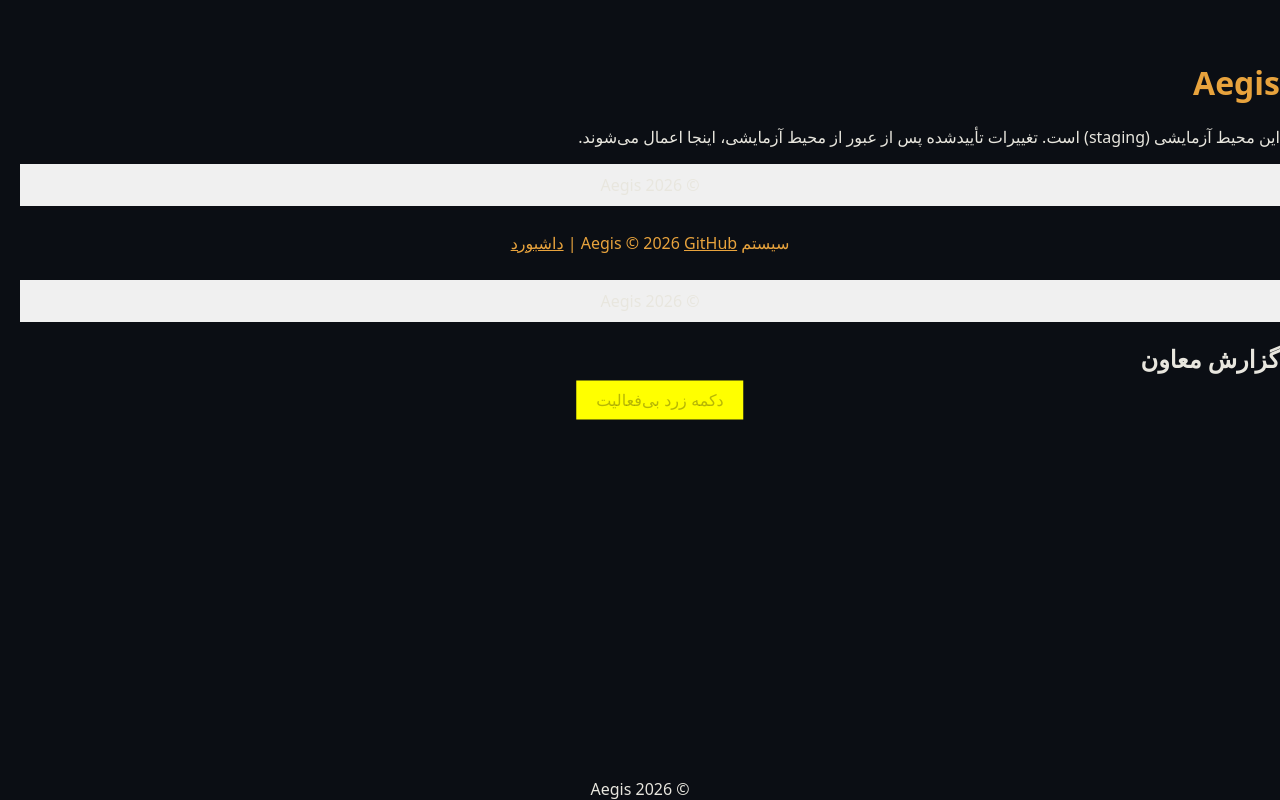
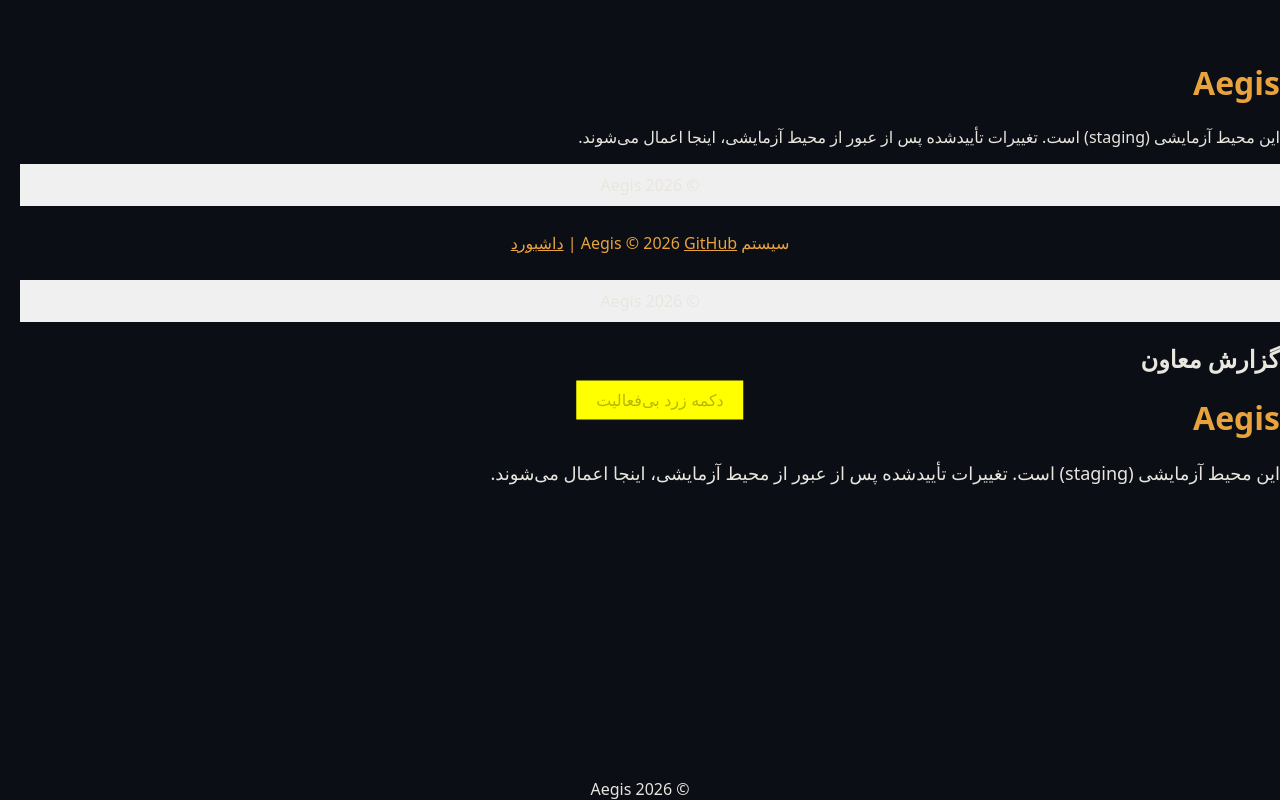
Before and after one commit to Dazm86/aegis, a website: page site-staging/index.html in a window 1280 px wide. Drawn offline with Linux system fonts and the light colour scheme.

Commit message:
Deployer: apply approved changes to staging

```diff
--- a/site-staging/index.html
+++ b/site-staging/index.html
@@ -32,6 +32,9 @@
   <button style='position: absolute; top: 50%; left: 50%; transform: translate(-50%, -50%); background-color: #FFFF00; border: none; padding: 10px 20px; font-size: 16px; cursor: pointer;' disabled>دکمه زرد بی‌فعالیت</button>
   <!-- mission #27: گزارش و گفتگوی معاون -->
   <section id='deputy-report'><h2>گزارش معاون</h2><p id='project-status'></p><script>const sb = supabase.createClient('https://xufbpsdtzrjnwvkpalbu.supabase.co', 'eyJhbGciOiJIUzI1NiIsInR5cCI6IkpXVCJ9.eyJpc3MiOiJzdXBhYmFzZSIsInJlZiI6Inh1ZmJwc2R0enJqbnd2a3BhbGJ1Iiwicm9sZSI6ImFub24iLCJpYXQiOjE3ODMzODc2NzIsImV4cCI6MjA5ODk2MzY3Mn0.X1EnpBZxrDdFRz6tRxpmOJIyTAEiOXZGG-NHIqTC5p0'); sb.from('missions').select('id, title, description, status').then(data => { const projectStatus = data.data.map(mission => mission.status).join(', '); document.getElementById('project-status').innerHTML = `وضعیت پروژه: ${projectStatus}`; });</script></section>
+
+  <!-- mission #32: بهینه‌سازی صفحه اصلی سایت -->
+  <style>body { font-family: system-ui, sans-serif; background: #0B0E14; color: #E8E6DE; margin: 0; padding: 40px 20px; } h1 { color: #E8A33D; } .welcome-message { font-size: 18px; margin-bottom: 20px; } .main-content { display: flex; flex-direction: column; align-items: center; }</style><h1>Aegis</h1><p class='welcome-message'>این محیط آزمایشی (staging) است. تغییرات تأییدشده پس از عبور از محیط آزمایشی، اینجا اعمال می‌شوند.</p><div class='main-content'></div>
   <!-- AEGIS_INSERT_POINT -->
 </body>
 </html>
```
